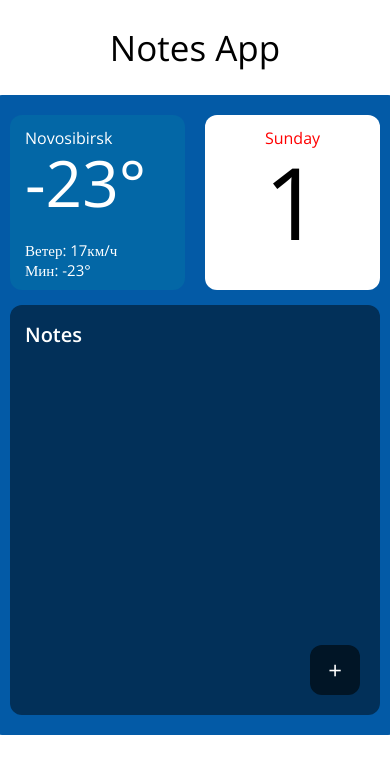
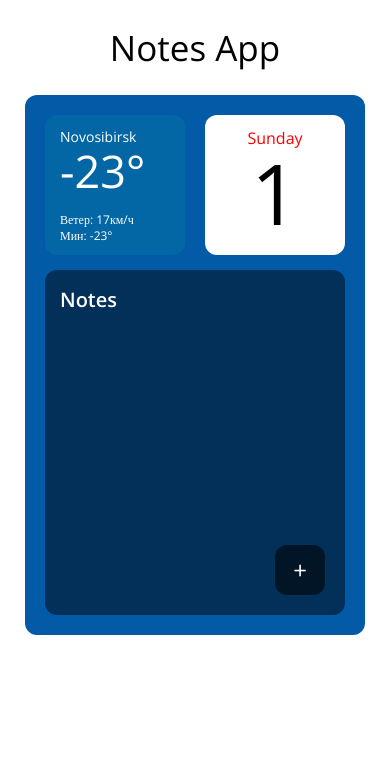
Before and after one commit to Akira9701/-Notes-App, a plain HTML site: page index.html in a window 390 px wide. Drawn offline with nearby package versions, Linux system fonts and the light colour scheme; no server answers.

Commit message:
Add mobile-version

```diff
--- a/styles.css
+++ b/styles.css
@@ -132,8 +132,8 @@ color: black;
 }
 
 .notes-zone{
-    /* overflow: hidden; */
-    overflow: scroll;
+    overflow: hidden;
+    /* overflow: scroll; */
     position: relative;
     border-radius: var(--radius);
     padding: 20px 15px;
@@ -142,6 +142,8 @@ color: black;
     /* height: 460px; */
     background: var(--darker-color);
     border-radius: var(--radius);
+    display: flex;
+    flex-direction: column;
 }
 
 .notes-zone_title{
@@ -206,8 +208,14 @@ color: black;
     left: 0;
 }
 
+.notes-zone_notes-container{
+    height: 100%;
+    overflow: scroll;
+}
 
-
+.notes-zone_notes-container::-webkit-scrollbar {
+    width: 0;
+  }
 
 .notes-zone_note-close-btn{
     width: 16px;
@@ -351,3 +359,60 @@ color: black;
     fill: white;
 
 }
+
+@media screen and (max-width:500px) {
+    .container{
+        width: 300px;
+        height: 500px;
+    }
+    .weather-zone_weather-block, .weather-zone_date-block{
+        width: 110px;
+        height: 110px;
+    }
+    .weather-zone_city{
+        font-size: 14px;
+    }
+    .weather-zone_degree{
+        font-size: 45px;
+    }
+    .weather-zone_max, .weather-zone_min{
+        font-size: 12px;
+    }
+    .weather-zone_time{
+        width: 14px;
+        height: 14px;
+        margin-bottom: 2.5px;
+    }
+    .weather-zone_time svg{
+        width: 14px;
+        height: 14px;
+    }
+    .weather-zone_degree{
+        margin-bottom: 2.5px;
+    }
+    .weather-zone_weather-block p{
+        margin-bottom: 4px;
+    }
+    .weather-zone_date-var{
+        font-size: 84px;
+    }
+    /* .notes-zone_note-desc{
+        font-size: 12px;
+    }
+    .notes-zone_note-title{
+        font-size: 14px;
+    } */
+
+    .notes-zone_note-close-block{
+        width: 55px;
+    }
+    .notes-zone_note-close-col{
+        left: 0%;
+        background: none;
+        display: flex;
+        justify-content: center;
+    }
+    .notes-zone_note-close-btn{
+        width: 60%;
+    }
+}
```
